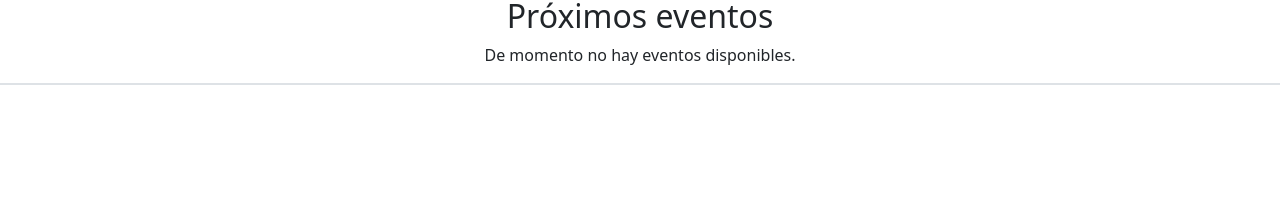
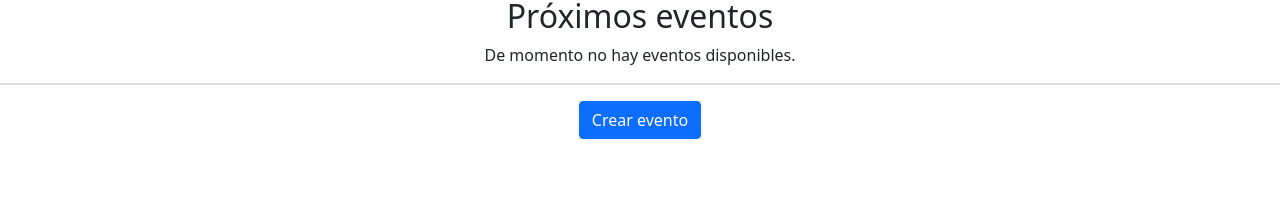
Before and after one commit to aruizr98/World-Wide-Gaming, an Angular app in the folder Front/: page /Eventos in a window 1280 px wide. Shown: the part 133-338 px from the top of the page. Built offline with nearby package versions, Linux system fonts and the light colour scheme; no server answers.

Commit message:
Añadido botón para crear evento

```diff
--- a/Front/src/app/eventos/eventos.component.html
+++ b/Front/src/app/eventos/eventos.component.html
@@ -4,5 +4,7 @@
 <p class="text-center" *ngIf="this.numeroEventos == 0">De momento no hay eventos disponibles.</p>
 <div id="eventos" class="border">
 
-
 </div>
+<div class="text-center">
+    <button class="btn btn-primary my-3" [routerLink]="['/CrearEvento']">Crear evento</button>
+</div>
```
